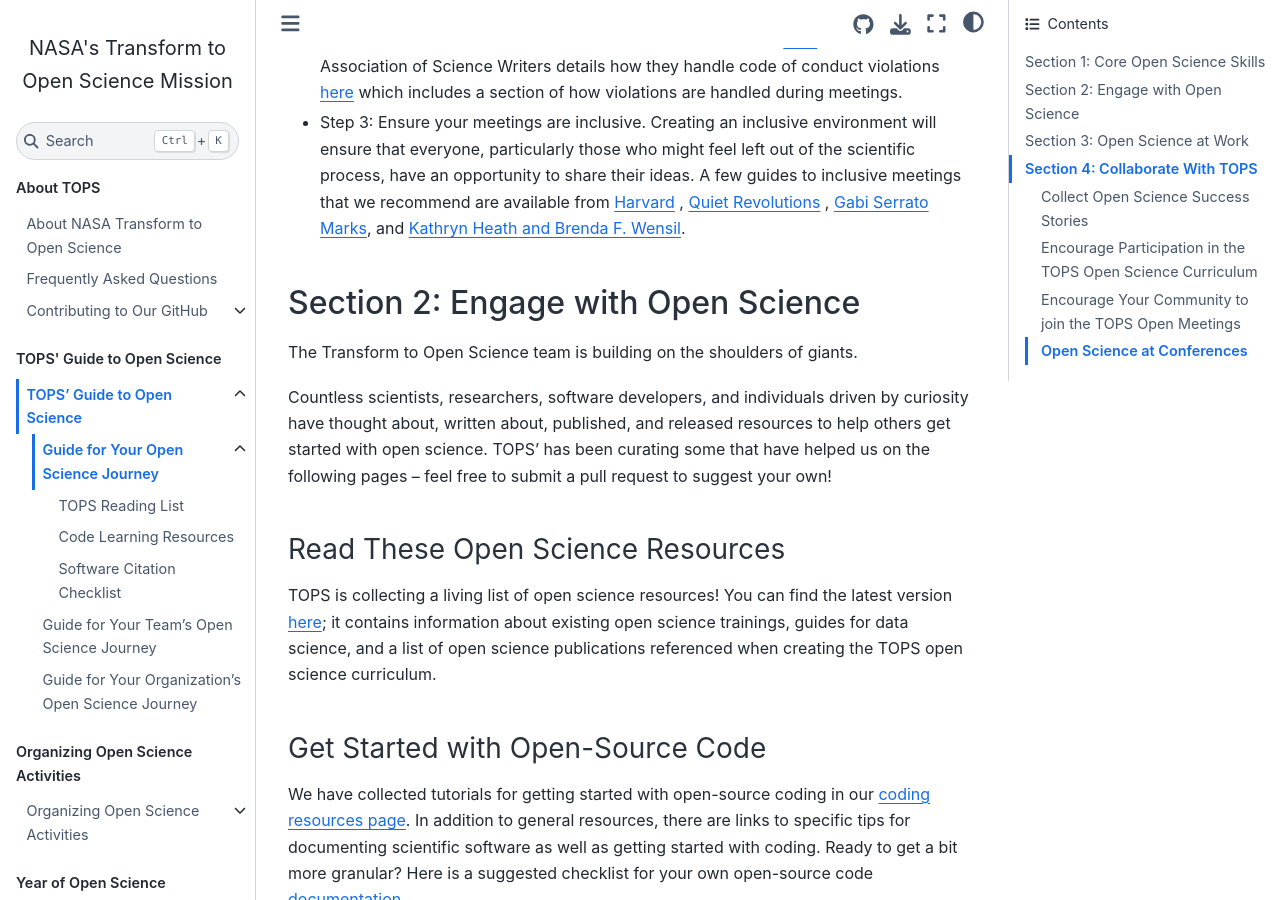
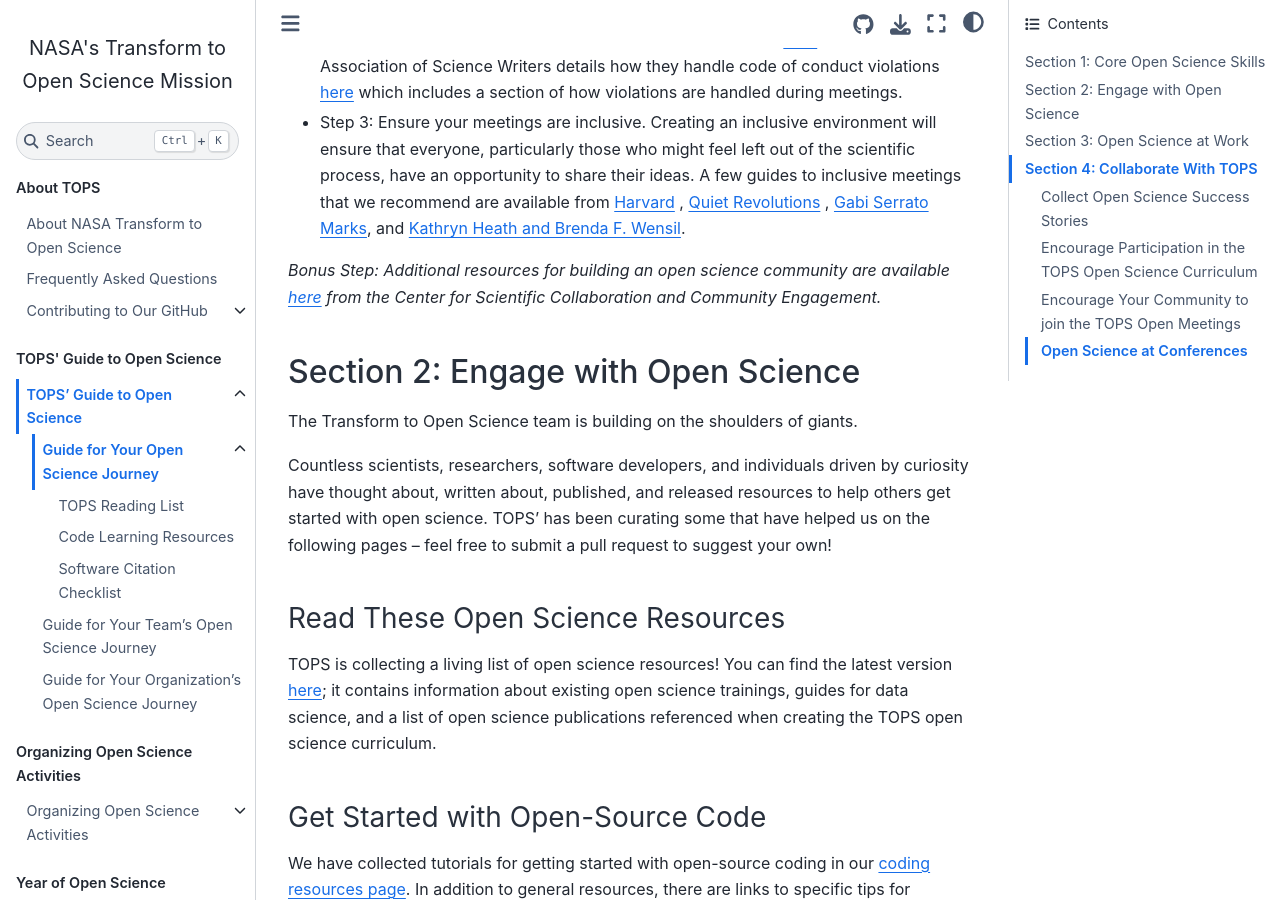
Before and after one commit to nasa/Transform-to-Open-Science-Book, a Jupyter Book: the page built from Open_Science_Cookbook/Your_Open_Science_Journey.md, in a window 1280 px wide and 900 px high, scrolled down 5383 px. Built offline with Jupyter Book 1.0.4 settings and Sphinx 7.4.7 and the Sphinx Book theme 1.1.4, drawn with Linux system fonts in a browser that asks for light colours.

Commit message:
Update Your_Open_Science_Journey.md
*Bonus Step: Additional resources for building an open science community are available [here](https://www.cscce.org/resources/online-communities-and-communication-tools/) from the Center for Scientific Collaboration and Community Engagement*

```diff
--- a/Open_Science_Cookbook/Your_Open_Science_Journey.md
+++ b/Open_Science_Cookbook/Your_Open_Science_Journey.md
@@ -104,6 +104,8 @@ Holding meetings which are open to the public–or at least to the entire resear
 - Step 2: When you have your topic for the meeting selected and are ready to begin inviting your guests, be sure to select and train moderators. Moderation is a separate role from leading the meeting; the moderator is explicitly charged with ensuring that the code of conduct is followed, and that everyone at the meeting feels heard and included. In addition to gently taking aside anyone who has violated the code of conduct, this could mean watching for “raised hands” and questions in the chat in a virtual space, or physically walking a microphone over to someone in an auditorium. The number of moderators needed will scale with the size of the meeting, so if your meeting is large enough to have an organizing committee, be sure this is discussed ahead of time. Resources for online moderators are available [here](https://medium.com/swlh/how-to-moderate-an-online-community-a-list-of-skills-tips-tricks-280156e8fac4). The National Association of Science Writers details how they handle code of conduct violations [here](https://www.nasw.org/conference-and-meeting-code-conduct) which includes a section of how violations are handled during meetings.
 
 - Step 3: Ensure your meetings are inclusive. Creating an inclusive environment will ensure that everyone, particularly those who might feel left out of the scientific process, have an opportunity to share their ideas. A few guides to inclusive meetings that we recommend are available from [Harvard](https://edib.harvard.edu/files/dib/files/inclusive_meeting_guide_final_1.pdf?m=1617641674) , [Quiet Revolutions](https://www.quietrev.com/wp-content/uploads/2018/11/RC_Inclusive-Meetings-Checklist.pdf) , [Gabi Serrato Marks](https://blog.ucsusa.org/science-blogger/how-to-make-professional-conferences-more-accessible-for-disabled-people-guidance-from-actual-disabled-scientists), and [Kathryn Heath and Brenda F. Wensil](https://hbr.org/2019/09/to-build-an-inclusive-culture-start-with-inclusive-meetings).
+
+*Bonus Step: Additional resources for building an open science community are available [here](https://www.cscce.org/resources/online-communities-and-communication-tools/) from the Center for Scientific Collaboration and Community Engagement.*
 
 ## Section 2: Engage with Open Science
 
```
